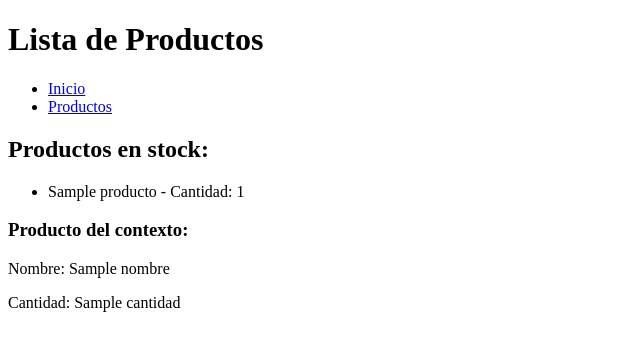
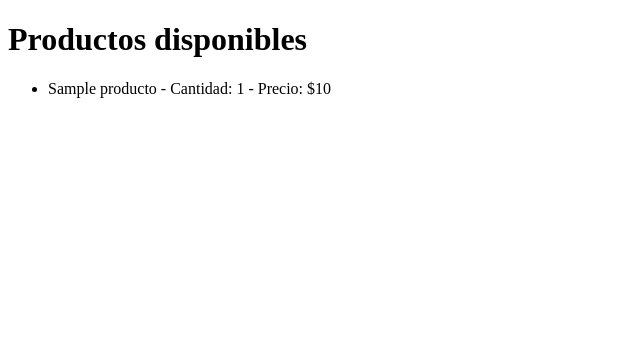
Before and after one commit to mmarilao2025-pixel/Proyecto_PuntosVerdes, a Django app: template puntosverdes/Producto/templates/productos/obtener_producto.html in a window 1280 px wide. Shown: the top 351 px of the page, without its empty margins (0-640 px from the left). Run offline with Django 5.2, Linux system fonts and the light colour scheme; tables that the repository leaves empty hold one stand-in row (values such as "Sample post"); the template is opened without the code that fills it: values that come from a table or form of the project are taken from there, most other values are stand-ins (such as "Sample title", 1, 10 or a date in 2020).

Commit message:
arreglo de detalles

```diff
--- a/puntosverdes/Producto/models.py
+++ b/puntosverdes/Producto/models.py
@@ -3,6 +3,7 @@ from django.db import models
 class Producto(models.Model):
     nombre = models.CharField(max_length=100)
     cantidad = models.IntegerField(default=0)
+    precio = models.IntegerField(default=0)
 
     def __str__(self):
         return self.nombre
--- a/puntosverdes/Producto/templates/productos/obtener_producto.html
+++ b/puntosverdes/Producto/templates/productos/obtener_producto.html
@@ -1,33 +1,16 @@
 <!DOCTYPE html>
 <html>
 <head>
-    <title>Lista de Productos</title>
+    <title>Productos disponibles</title>
 </head>
 <body>
-    <h1>Lista de Productos</h1>
-
-    <nav>
-        <ul>
-            <li><a href="/">Inicio</a></li>
-            <li><a href="/obtener-todo/">Productos</a></li>
-        </ul>
-    </nav>
-
-    <div>
-        <h2>Productos en stock:</h2>
-        {% if productos %}
-            <ul>
-            {% for producto in productos %}
-                <li>{{ producto.nombre }} - Cantidad: {{ producto.cantidad }}</li>
-            {% endfor %}
-            </ul>
-        {% else %}
-            <p>No hay productos disponibles.</p>
-        {% endif %}
-
-        <h3>Producto del contexto:</h3>
-        <p>Nombre: {{ nombre }}</p>
-        <p>Cantidad: {{ cantidad }}</p>
-    </div>
+    <h1>Productos disponibles</h1>
+    <ul>
+        {% for producto in productos %}
+            <li>{{ producto.nombre }} - Cantidad: {{ producto.cantidad }} - Precio: ${{ producto.precio }}</li>
+        {% empty %}
+            <li>No hay productos disponibles.</li>
+        {% endfor %}
+    </ul>
 </body>
 </html>
--- a/puntosverdes/Producto/urls.py
+++ b/puntosverdes/Producto/urls.py
@@ -4,5 +4,5 @@ from . import views
 
 urlpatterns = [
     path('', views.inicio, name='inicio'),
-    path('obtener-todo/', views.obtener_todo, name='obtener_todo'),
+    path('obtener-todo/', views.obtener_todo, name='obtener_todo')
 ]
--- a/puntosverdes/Producto/views.py
+++ b/puntosverdes/Producto/views.py
@@ -2,8 +2,6 @@ from django.shortcuts import render, HttpResponse
 from urllib import request
 from .models import Producto
 
-#def Producto(request):
-    #return HttpResponse('<h1>Hola Mundo/</h1>')
 
 def obtener_todo(request):
     productos = Producto.objects.all()
--- a/puntosverdes/puntosverdes/urls.py
+++ b/puntosverdes/puntosverdes/urls.py
@@ -19,6 +19,7 @@ from django.urls import path, include
 
 urlpatterns = [
     path('admin/', admin.site.urls),
-    path('Producto/', include('Producto.urls')),
+    path('', include('Producto.urls')),
+
 
 ]
```
Also changed, not shown: puntosverdes/Producto/migrations/0002_producto_precio.py (added), puntosverdes/Producto/obtener_todos.py (deleted).
